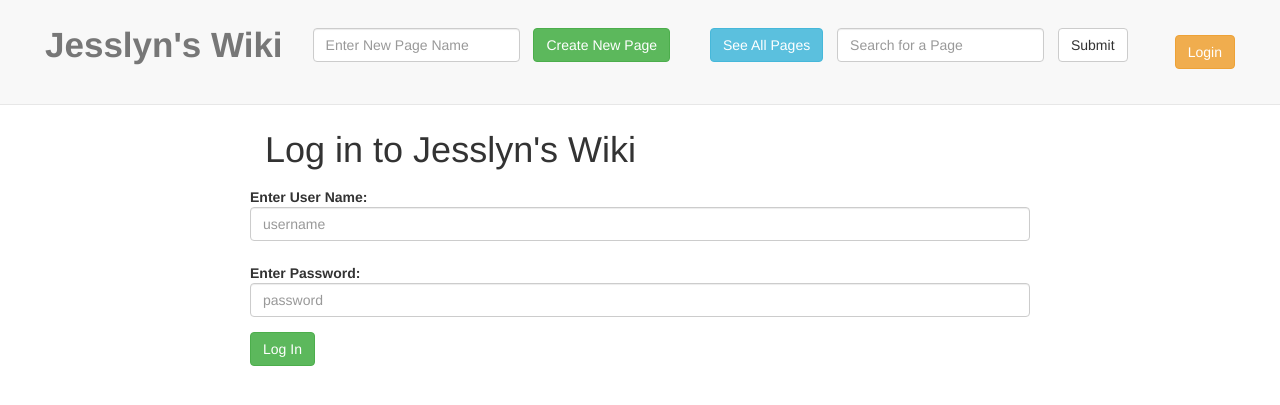
After one commit to Pumala/wiki, a Flask app: template templates/login.html in a window 1280 px wide. The commit adds this page. Shown: the top 405 px of the page. Run offline with Flask 2, Linux system fonts and the light colour scheme; the template is opened without the code that fills it, so the values that code supplies are empty; some libraries are stand-ins or nearby versions.

Commit message:
Added user login functionality

```diff
--- a/server.py
+++ b/server.py
@@ -1,25 +1,34 @@
-from flask import Flask, redirect, render_template, request
+from flask import Flask, redirect, render_template, request, session, flash
 from wiki_linkify import wiki_linkify
 import markdown
 import pg
 import time
 
 app = Flask('MyApp')
+app.secret_key = "ksajoivnvaldksdjfj"
 
 db = pg.DB(dbname='wiki_db')
 
 @app.route('/')
 def render_homepage():
     pages = db.query("select p.pagename, max(c.timestamp) from pages as p, content as c where p.id=c.pageid group by p.pagename").namedresult()
+    loggedin = False
+    try:
+        session['username']
+        loggedin = True
+    except:
+        loggedin = False
     return render_template(
         'homepage.html',
         title="Jesslyn's Wiki",
-        pages = pages
+        pages = pages,
+        loggedin = loggedin
     )
 
 @app.route('/<page_name>')
 def render_placeholder(page_name):
     query = db.query("select pages.id, pages.pagename, content.content, content.timestamp as ts from pages,content where content.pageid = pages.id and pages.pagename = '%s' order by content.timestamp desc limit 1" % page_name)
+    # query = db.query("select pages.id, pages.pagename, content.content, content.timestamp as ts from pages,content where content.pageid = pages.id and pages.pagename = $1 order by content.timestamp desc limit 1", page_name)
     results = query.namedresult()
     # print "Query: %r" % query
     is_available = False
@@ -126,6 +135,45 @@ def redirect_search():
     search_val = request.form.get('search')
     return redirect('/%s' % search_val)
 
+@app.route('/signup', methods=['POST'])
+def signup():
+    return render_template (
+    'signup.html'
+    )
+
+@app.route('/submit_signup', methods=['POST'])
+def submit_signup():
+    username = request.form.get('username')
+    password = request.form.get('password')
+    try:
+        db.insert('users',username=username, password=password)
+        session['username'] = user.username
+        flash('Sign Up Succesful')
+        return redirect('/')
+    except:
+        return render_template('signup_error.html')
+
+
+@app.route('/submit_login', methods=['POST'])
+def submit_login():
+    username = request.form.get('username')
+    password = request.form.get('password')
+    results = db.query("select * from users where username = $1", username).namedresult()
+    if len(results) > 0:
+        user = results[0]
+        if user.password == password:
+            session['username'] = user.username
+            return redirect('/')
+        else:
+            return redirect('/')
+    else:
+        return redirect('/')
+
+@app.route('/logout', methods=['POST'])
+def logout():
+    del session['username']
+    return redirect('/')
+
 @app.route('/')
 def camel(word):
     return wiki_linkify(word)
--- a/static/css/style.css
+++ b/static/css/style.css
@@ -1,9 +1,9 @@
 .topbar{
-  padding: 20px 50px 20px 50px;
+  padding: 20px 30px 20px 30px;
 }
 
 .navbar-brand {
-  font-size: 3em;
+  font-size: 2.5em;
   font-weight: bold;
 }
 
@@ -44,3 +44,25 @@
   font-weight: bold;
   font-size: 3em !important;
 }
+
+.signup {
+  padding: 20px 20px 0 20px !important;
+  margin: 0 !important;
+}
+
+.loginform {
+  padding: 20px 20px 0 20px;
+  min-width: 250px;
+}
+
+.welcome {
+  margin-top: 50px;
+}
+
+.loggedinname {
+  font-weight: bold;
+}
+
+.navbar-right{
+  /*vertical-align: center !important;*/
+}
--- a/templates/homepage.html
+++ b/templates/homepage.html
@@ -11,9 +11,15 @@
     <!-- Custom CSS -->
     <link rel="stylesheet" href="../../static/css/style.css">
 
+    <!-- jQuery library -->
+    <script src="https://ajax.googleapis.com/ajax/libs/jquery/1.12.4/jquery.min.js"></script>
+
+    <!-- Latest compiled JavaScript -->
+    <script src="http://maxcdn.bootstrapcdn.com/bootstrap/3.3.7/js/bootstrap.min.js"></script>
+
   </head>
   <body>
-    <nav class="navbar navbar-default navbar-fixed-top topbar">
+    <nav class="navbar navbar-default navbar-fixed-top topbar" role="navigation">
       <div class="container-fluid">
           <div class="navbar-header">
             <button type="button" class="navbar-toggle collapsed" data-toggle="collapse" data-target="#bs-example-navbar-collapse-1">
@@ -24,23 +30,60 @@
             </button>
             <a class="navbar-brand" href="/">Jesslyn's Wiki</a>
           </div>
+          <div class="">
+
           <div class="collapse navbar-collapse" id="bs-example-navbar-collapse-1">
-
-            <form class="navbar-form navbar-right" action="/search" method="post">
+            <form class="navbar-form navbar-left" action="/search" method="post">
               <div style="margin-right: 10px;" class="form-group">
                 <input type="text" class="form-control" placeholder="Enter New Page Name" name="search">
               </div>
               <button class="btn btn-success" type="submit" name="button">Create New Page</button>
+            </form>
+            <form class="navbar-form navbar-left" role="search" action="/search" method="post">
               <a style="margin-right: 10px; margin-left: 10px;" href="/"><button class="btn btn-info" type="button" name="button">See All Pages</button></a>
-            </form>
-
-            <form class="navbar-form navbar-right" role="search" action="/search" method="post">
               <div style="margin-right: 10px;" class="form-group">
                 <input type="text" class="form-control" placeholder="Search for a Page" name="search">
               </div>
               <button type="submit" class="btn btn-default">Submit</button>
             </form>
-
+            <ul class="nav navbar-nav navbar-right">
+              {% if loggedin %}
+                <span class="welcome">Welcome <span class="loggedinname">{{session['username'] or ''}}</span>!</span>
+                <form class="navbar-form navbar-right" action="/logout" method="post">
+                  <div class="form-group">
+                    <button class="btn btn-warning" type="submit" action='/logout' name="logout">Log Out</button>
+                  </div>
+                </form>
+              {% else %}
+                {% block login %}
+                <li class="dropdown">
+                    <a href="#" class="dropdown-toggle" data-toggle="dropdown"><button class="btn btn-warning loginbtn" name="button" style="margin: 0;">Login</button></a>
+                    <ul id="login-dp" class="dropdown-menu">
+                      <form class="form signup" action="/signup" method="post">
+                        <div class="form-group">
+                          <label style="margin-right: 10px;" class="control-label" for="password">New User?</label>
+                          <button class="btn btn-info" type="submit" name="save">Sign Up!</button>
+                        </div>
+                      </form>
+                      <form class="form loginform" action="/submit_login" method="post">
+                        <div class="form-group">
+                          <label class="control-label" for="username">Enter User Name:</label>
+                          <input class="form-control" type="text" name="username" value="" placeholder="username">
+                        </div>
+                        <div class="form-group">
+                          <label class="control-label" for="password">Enter Password:</label>
+                          <input class="form-control" type="password" name="password" value="" placeholder="password">
+                        </div>
+                        <div class="form-group">
+                          <button class="btn btn-success" type="submit" name="save">Log In</button>
+                        </div>
+                      </form>
+                    </ul>
+                </li>
+                {% endblock %}
+              {% endif %}
+            </ul>
+          </div>
         </div>
       </div>
     </nav>
@@ -48,6 +91,16 @@
     <div class="container maincontent">
       <div class="row contentrow">
         <div class="col-md-8">
+          {% with messages = get_flashed_messages() %}
+            {% if messages %}
+            <ul class="flashes alert alert-warning">
+              {% for message in messages %}
+                <li>{{message}}</li>
+              {% endfor %}
+            </ul>
+            {% endif %}
+          {% endwith %}
+
           {% block body %}
             <h2>Welcome to the Wiki.</h2>
             <p>
--- /dev/null
+++ b/templates/login.html
@@ -0,0 +1,20 @@
+<!DOCTYPE html>
+
+{% extends 'homepage.html' %}
+
+{% block body %}
+  <h1>Log in to Jesslyn's Wiki</h1>
+  <form class="form-horizontal" action="/submit_login" method="post">
+    <div class="form-group">
+      <label class="control-label" for="username">Enter User Name:</label>
+      <input class="form-control" type="text" name="username" value="" placeholder="username">
+    </div>
+    <div class="form-group">
+      <label class="control-label" for="password">Enter Password:</label>
+      <input class="form-control" type="password" name="password" value="" placeholder="password">
+    </div>
+    <div class="form-group">
+      <button class="btn btn-success" type="submit" name="save">Log In</button>
+    </div>
+  </form>
+{% endblock %}
```
Also changed, not shown: templates/signup.html (added, +22 -0 lines), templates/signup_error.html (added, +9 -0 lines). Lines whose indentation alone changed are shown as unchanged.
